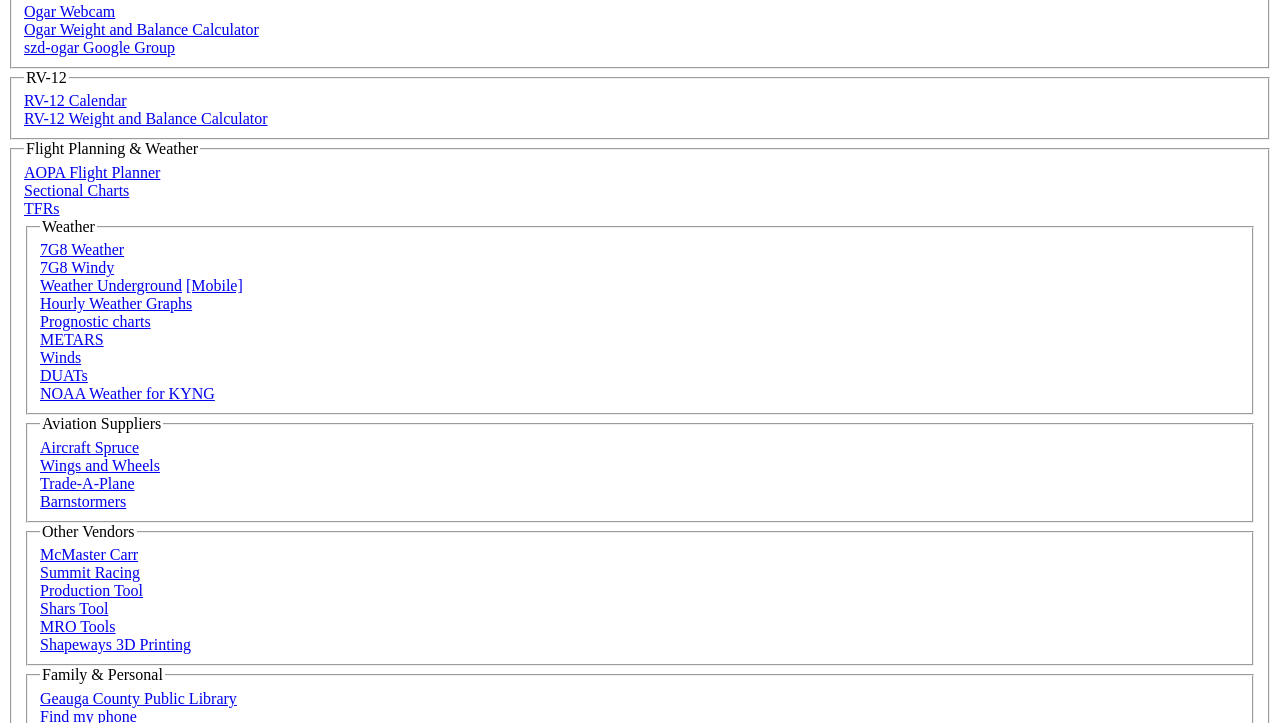
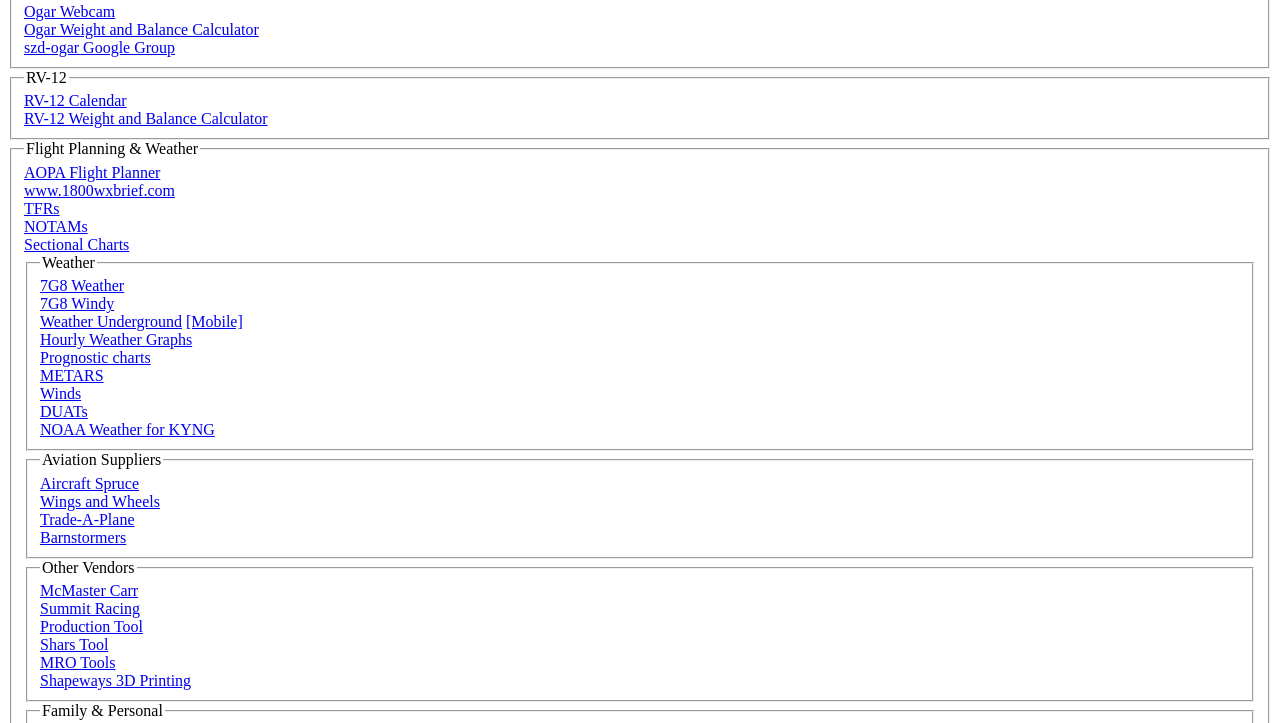
Before and after one commit to FrankMeck/FrankMeck.github.io, a plain HTML site: page index.html in a window 1280 px wide. Shown: the part 76-799 px from the top of the page. Drawn offline with Linux system fonts and the light colour scheme.

Commit message:
Added 1800wxbrief & NOTAMs

```diff
--- a/index.html
+++ b/index.html
@@ -22,8 +22,10 @@
   <fieldset>
     <legend>Flight Planning &amp; Weather</legend>
 	<a href="https://www.aopa.org/flightplanner/index.cfm">AOPA Flight Planner</a><br/>
+	<a href="https://www.1800wxbrief.com">www.1800wxbrief.com</a><br/>
+	<a href="http://tfr.faa.gov/tfr_map_ims/html/ew/scale3/tile_4_2.html">TFRs</a><br/>
+	<a href="https://notams.aim.faa.gov/notamSearch/nsapp.html#/">NOTAMs</a><br/>
 	<a href="http://www.faa.gov/air_traffic/flight_info/aeronav/digital_products/vfr/">Sectional Charts</a><br/>
-	<a href="http://tfr.faa.gov/tfr_map_ims/html/ew/scale3/tile_4_2.html">TFRs</a><br/>
   <fieldset>
     <legend>Weather</legend>
 	<a href="http://www.wunderground.com/personal-weather-station/dashboard?ID=KOHMIDDL16#history">7G8 Weather</a><br/>
```
